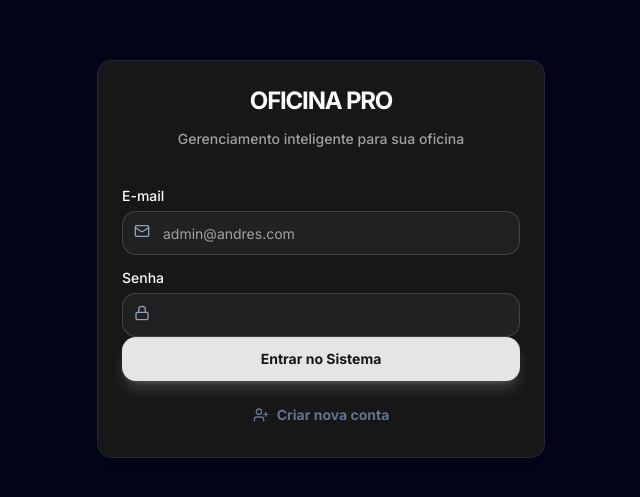
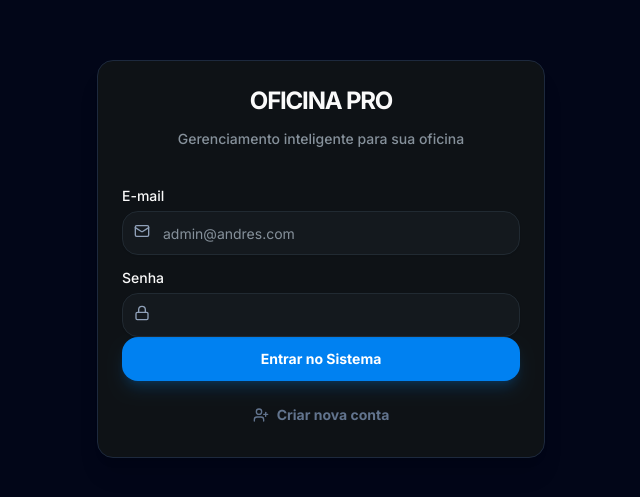
Before and after one commit to gbandres12/oficina-pro, a Next.js app: page / in a window 1280 px wide. Shown: the part 141-638 px from the top of the page, without its empty margins (319-959 px from the left). Built offline with nearby package versions, Linux system fonts and the light colour scheme.

Commit message:
Fix build error in vehicles/create and implement Light Mode

```diff
--- /dev/null
+++ b/src/app/api/stock/route.ts
@@ -0,0 +1,32 @@
+import { NextRequest, NextResponse } from 'next/server';
+import { db } from '@/lib/db';
+
+export async function GET(request: NextRequest) {
+    try {
+        const result = await db.query(`
+            SELECT
+                id,
+                name,
+                sku,
+                stock,
+                price,
+                "minStock" as min,
+                unit,
+                CASE
+                    WHEN stock <= 0 THEN 'OUT'
+                    WHEN stock <= "minStock" THEN 'LOW'
+                    ELSE 'OK'
+                END as status
+            FROM "InventoryItem"
+            ORDER BY name ASC
+        `);
+
+        return NextResponse.json(result.rows);
+    } catch (error) {
+        console.error('Error fetching stock:', error);
+        return NextResponse.json(
+            { error: 'Error fetching stock' },
+            { status: 500 }
+        );
+    }
+}
--- a/src/app/api/vehicles/create/route.ts
+++ b/src/app/api/vehicles/create/route.ts
@@ -1,5 +1,5 @@
 import { NextResponse } from 'next/server';
-import { prisma } from '@/lib/prisma';
+import { db } from '@/lib/db';
 
 export async function POST(req: Request) {
     try {
@@ -13,22 +13,30 @@ export async function POST(req: Request) {
             );
         }
 
-        const vehicle = await prisma.vehicle.create({
-            data: {
-                plate,
-                model,
-                brand,
-                year: year ? parseInt(year) : null,
-                vin: vin || null,
-                clientId: clientId,
-            },
-        });
+        // Using standard naming based on schema knowledge
+        const insertQuery = `
+            INSERT INTO "Vehicle" (plate, model, brand, year, vin, "clientId", "createdAt", "updatedAt")
+            VALUES ($1, $2, $3, $4, $5, $6, NOW(), NOW())
+            RETURNING *
+        `;
+
+        const values = [
+            plate,
+            model,
+            brand,
+            year ? parseInt(year) : null,
+            vin || null,
+            clientId
+        ];
+
+        const vehicle = await db.fetchOne(insertQuery, values);
 
         return NextResponse.json({ success: true, vehicle });
     } catch (error: any) {
         console.error('Erro ao criar veículo:', error);
 
-        if (error.code === 'P2002') {
+        // Check for unique constraint violation (Postgres code 23505)
+        if (error.code === '23505') {
             return NextResponse.json(
                 { success: false, error: 'Já existe um veículo cadastrado com esta placa ou chassi' },
                 { status: 400 }
--- a/src/app/globals.css
+++ b/src/app/globals.css
@@ -48,73 +48,74 @@
 }
 
 :root {
-  --radius: 0.625rem;
-  --background: oklch(1 0 0);
-  --foreground: oklch(0.145 0 0);
+  --radius: 0.75rem;
+  --background: oklch(0.985 0.002 247.858); /* Soft off-white with hint of blue */
+  --foreground: oklch(0.205 0.02 247.858);
   --card: oklch(1 0 0);
-  --card-foreground: oklch(0.145 0 0);
+  --card-foreground: oklch(0.205 0.02 247.858);
   --popover: oklch(1 0 0);
-  --popover-foreground: oklch(0.145 0 0);
-  --primary: oklch(0.205 0 0);
+  --popover-foreground: oklch(0.205 0.02 247.858);
+  --primary: oklch(0.514 0.221 254.341); /* Vibrant Indigo/Blue */
   --primary-foreground: oklch(0.985 0 0);
-  --secondary: oklch(0.97 0 0);
-  --secondary-foreground: oklch(0.205 0 0);
-  --muted: oklch(0.97 0 0);
-  --muted-foreground: oklch(0.556 0 0);
-  --accent: oklch(0.97 0 0);
-  --accent-foreground: oklch(0.205 0 0);
+  --secondary: oklch(0.96 0.01 247.858);
+  --secondary-foreground: oklch(0.205 0.02 247.858);
+  --muted: oklch(0.94 0.01 247.858);
+  --muted-foreground: oklch(0.556 0.02 247.858);
+  --accent: oklch(0.96 0.01 247.858);
+  --accent-foreground: oklch(0.205 0.02 247.858);
   --destructive: oklch(0.577 0.245 27.325);
-  --border: oklch(0.922 0 0);
-  --input: oklch(0.922 0 0);
-  --ring: oklch(0.708 0 0);
+  --border: oklch(0.91 0.01 247.858);
+  --input: oklch(0.91 0.01 247.858);
+  --ring: oklch(0.514 0.221 254.341 / 0.3);
   --chart-1: oklch(0.646 0.222 41.116);
   --chart-2: oklch(0.6 0.118 184.704);
   --chart-3: oklch(0.398 0.07 227.392);
   --chart-4: oklch(0.828 0.189 84.429);
   --chart-5: oklch(0.769 0.188 70.08);
-  --sidebar: oklch(0.985 0 0);
-  --sidebar-foreground: oklch(0.145 0 0);
-  --sidebar-primary: oklch(0.205 0 0);
+  --sidebar: oklch(1 0 0);
+  --sidebar-foreground: oklch(0.205 0.02 247.858);
+  --sidebar-primary: oklch(0.514 0.221 254.341);
   --sidebar-primary-foreground: oklch(0.985 0 0);
-  --sidebar-accent: oklch(0.97 0 0);
-  --sidebar-accent-foreground: oklch(0.205 0 0);
-  --sidebar-border: oklch(0.922 0 0);
-  --sidebar-ring: oklch(0.708 0 0);
+  --sidebar-accent: oklch(0.96 0.01 247.858);
+  --sidebar-accent-foreground: oklch(0.514 0.221 254.341);
+  --sidebar-border: oklch(0.91 0.01 247.858);
+  --sidebar-ring: oklch(0.514 0.221 254.341);
 }
 
 .dark {
-  --background: oklch(0.145 0 0);
+  --background: oklch(0.145 0 0); /* deep charcoal */
   --foreground: oklch(0.985 0 0);
-  --card: oklch(0.205 0 0);
+  --card: oklch(0.18 0.01 247.858);
   --card-foreground: oklch(0.985 0 0);
-  --popover: oklch(0.205 0 0);
+  --popover: oklch(0.18 0.01 247.858);
   --popover-foreground: oklch(0.985 0 0);
-  --primary: oklch(0.922 0 0);
-  --primary-foreground: oklch(0.205 0 0);
-  --secondary: oklch(0.269 0 0);
+  --primary: oklch(0.6 0.2 250); /* slightly lighter indigo for dark mode contrast */
+  --primary-foreground: oklch(1 0 0);
+  --secondary: oklch(0.25 0.02 247.858);
   --secondary-foreground: oklch(0.985 0 0);
-  --muted: oklch(0.269 0 0);
-  --muted-foreground: oklch(0.708 0 0);
-  --accent: oklch(0.269 0 0);
+  --muted: oklch(0.22 0.02 247.858);
+  --muted-foreground: oklch(0.65 0.02 247.858);
+  --accent: oklch(0.25 0.02 247.858);
   --accent-foreground: oklch(0.985 0 0);
   --destructive: oklch(0.704 0.191 22.216);
-  --border: oklch(1 0 0 / 10%);
-  --input: oklch(1 0 0 / 15%);
-  --ring: oklch(0.556 0 0);
+  --border: oklch(0.28 0.02 247.858);
+  --input: oklch(0.28 0.02 247.858);
+  --ring: oklch(0.6 0.2 250 / 0.4);
   --chart-1: oklch(0.488 0.243 264.376);
   --chart-2: oklch(0.696 0.17 162.48);
   --chart-3: oklch(0.769 0.188 70.08);
   --chart-4: oklch(0.627 0.265 303.9);
   --chart-5: oklch(0.645 0.246 16.439);
-  --sidebar: oklch(0.205 0 0);
+  --sidebar: oklch(0.16 0.01 247.858);
   --sidebar-foreground: oklch(0.985 0 0);
-  --sidebar-primary: oklch(0.488 0.243 264.376);
-  --sidebar-primary-foreground: oklch(0.985 0 0);
-  --sidebar-accent: oklch(0.269 0 0);
+  --sidebar-primary: oklch(0.6 0.2 250);
+  --sidebar-primary-foreground: oklch(1 0 0);
+  --sidebar-accent: oklch(0.25 0.02 247.858);
   --sidebar-accent-foreground: oklch(0.985 0 0);
-  --sidebar-border: oklch(1 0 0 / 10%);
-  --sidebar-ring: oklch(0.556 0 0);
+  --sidebar-border: oklch(1 0 0 / 8%);
+  --sidebar-ring: oklch(0.6 0.2 250);
 }
+
 
 @layer base {
   * {
--- a/src/app/layout.tsx
+++ b/src/app/layout.tsx
@@ -19,8 +19,9 @@ export default function RootLayout({
   children: React.ReactNode;
 }>) {
   return (
-    <html lang="pt-BR" className={`${inter.variable} ${montserrat.variable} dark`}>
+    <html lang="pt-BR" className={`${inter.variable} ${montserrat.variable}`} suppressHydrationWarning>
       <body className="antialiased font-sans">
+
         <Providers>
           {children}
           <Toaster position="top-right" richColors />
--- /dev/null
+++ b/src/components/ThemeToggle.tsx
@@ -0,0 +1,23 @@
+"use client";
+
+import * as React from "react";
+import { Moon, Sun } from "lucide-react";
+import { useTheme } from "next-themes";
+import { Button } from "@/components/ui/button";
+
+export function ThemeToggle() {
+    const { setTheme, theme } = useTheme();
+
+    return (
+        <Button
+            variant="ghost"
+            size="icon"
+            onClick={() => setTheme(theme === "light" ? "dark" : "light")}
+            className="rounded-full w-9 h-9 transition-all duration-300 hover:bg-slate-100 dark:hover:bg-slate-800"
+        >
+            <Sun className="h-[1.2rem] w-[1.2rem] rotate-0 scale-100 transition-all dark:-rotate-90 dark:scale-0 text-amber-500" />
+            <Moon className="absolute h-[1.2rem] w-[1.2rem] rotate-90 scale-0 transition-all dark:rotate-0 dark:scale-100 text-blue-400" />
+            <span className="sr-only">Alternar tema</span>
+        </Button>
+    );
+}
--- a/src/components/layout/AdminLayout.tsx
+++ b/src/components/layout/AdminLayout.tsx
@@ -25,6 +25,7 @@ import { motion, AnimatePresence } from 'framer-motion';
 import { signOut, useSession } from 'next-auth/react';
 import { CreateOrderDialog } from '@/components/orders/CreateOrderDialog';
 import { toast } from 'sonner';
+import { ThemeToggle } from '@/components/ThemeToggle';
 
 export default function AdminLayout({ children }: { children: React.ReactNode }) {
     const { data: session } = useSession();
@@ -144,10 +145,14 @@ export default function AdminLayout({ children }: { children: React.ReactNode })
                         >
                             <Plus className="w-4 h-4" /> Nova O.S.
                         </Button>
+
+                        <ThemeToggle />
+
                         <Button variant="ghost" size="icon" className="relative">
                             <Bell className="w-5 h-5" />
                             <span className="absolute top-2 right-2 w-2 h-2 bg-red-500 rounded-full border-2 border-white dark:border-slate-900" />
                         </Button>
+
                         <div className="w-px h-6 bg-border mx-1" />
                         <div className="flex flex-col items-end mr-2 hidden sm:flex">
                             <span className="text-[10px] font-bold text-primary">STATUS DA OFICINA</span>
--- a/src/components/providers.tsx
+++ b/src/components/providers.tsx
@@ -1,7 +1,12 @@
 "use client";
 
 import { SessionProvider } from "next-auth/react";
+import { ThemeProvider } from "next-themes";
 
 export function Providers({ children }: { children: React.ReactNode }) {
-    return <SessionProvider>{children}</SessionProvider>;
+    return (
+        <ThemeProvider attribute="class" defaultTheme="dark" enableSystem>
+            <SessionProvider>{children}</SessionProvider>
+        </ThemeProvider>
+    );
 }
```
Also changed, not shown: src/app/(dashboard)/estoque/page.tsx (+51 -16 lines).
